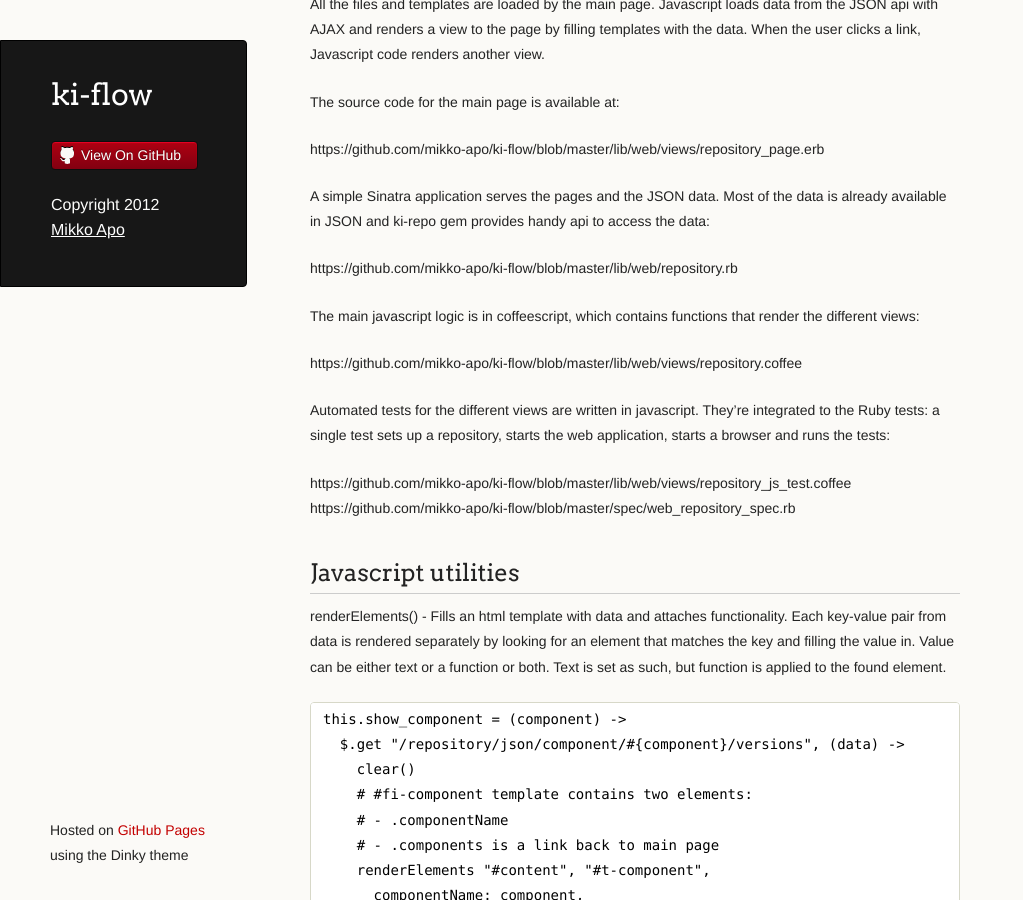
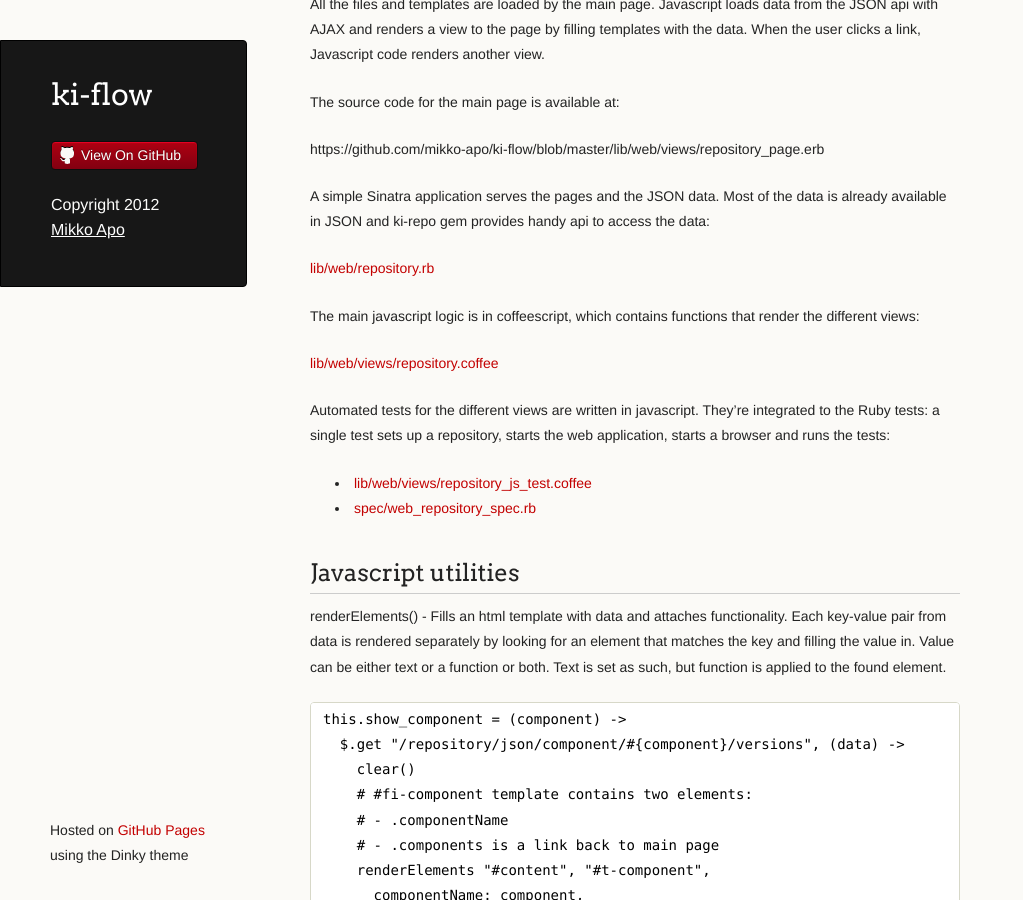
Before and after one commit to mikko-apo/ki-flow, a Jekyll site: the page built from _posts/2013-01-23-2nd-month.md, in a window 1280 px wide and 900 px high, scrolled down 1175 px. Shown: the whole window, without its empty margins (0-1023 px from the left). Built offline with Jekyll 4.4.1, drawn with Linux system fonts in a browser that asks for light colours; Markdown is read by kramdown in place of the engine named in the settings; part of the change alters nothing that is shown.

Commit message:
fixed links

```diff
--- a/_posts/2013-01-23-2nd-month.md
+++ b/_posts/2013-01-23-2nd-month.md
@@ -61,18 +61,18 @@ https://github.com/mikko-apo/ki-flow/blob/master/lib/web/views/repository_page.e
 A simple Sinatra application serves the pages and the JSON data. Most of the data is already
 available in JSON and ki-repo gem provides handy api to access the data:
 
-https://github.com/mikko-apo/ki-flow/blob/master/lib/web/repository.rb
+[lib/web/repository.rb](https://github.com/mikko-apo/ki-flow/blob/master/lib/web/repository.rb)
 
 The main javascript logic is in coffeescript, which contains functions that render the different views:
 
-https://github.com/mikko-apo/ki-flow/blob/master/lib/web/views/repository.coffee
+[lib/web/views/repository.coffee](https://github.com/mikko-apo/ki-flow/blob/master/lib/web/views/repository.coffee)
 
 Automated tests for the different views are written in javascript. They're integrated to the
 Ruby tests: a single test sets up a repository, starts the web application, starts a browser
 and runs the tests:
 
-https://github.com/mikko-apo/ki-flow/blob/master/lib/web/views/repository_js_test.coffee
-https://github.com/mikko-apo/ki-flow/blob/master/spec/web_repository_spec.rb
+* [lib/web/views/repository_js_test.coffee](https://github.com/mikko-apo/ki-flow/blob/master/lib/web/views/repository_js_test.coffee)
+* [spec/web_repository_spec.rb](https://github.com/mikko-apo/ki-flow/blob/master/spec/web_repository_spec.rb)
 
 ## Javascript utilities
 
```
